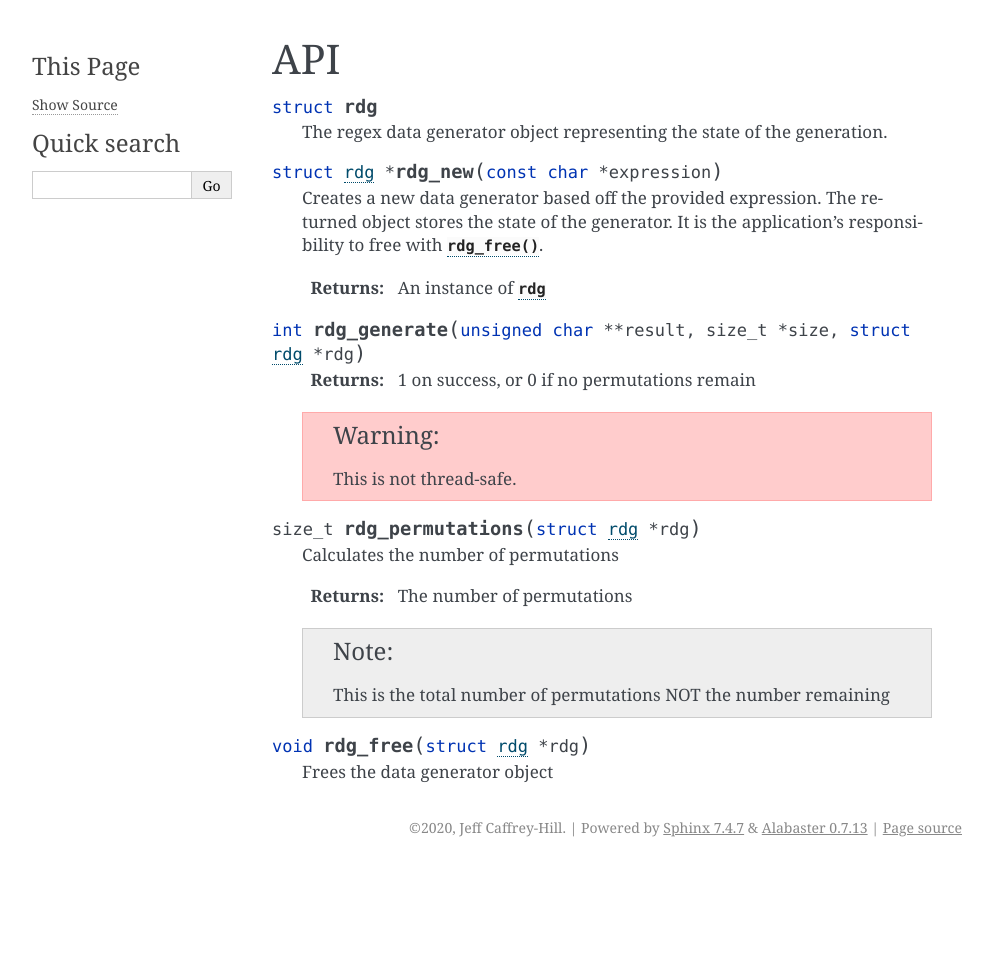
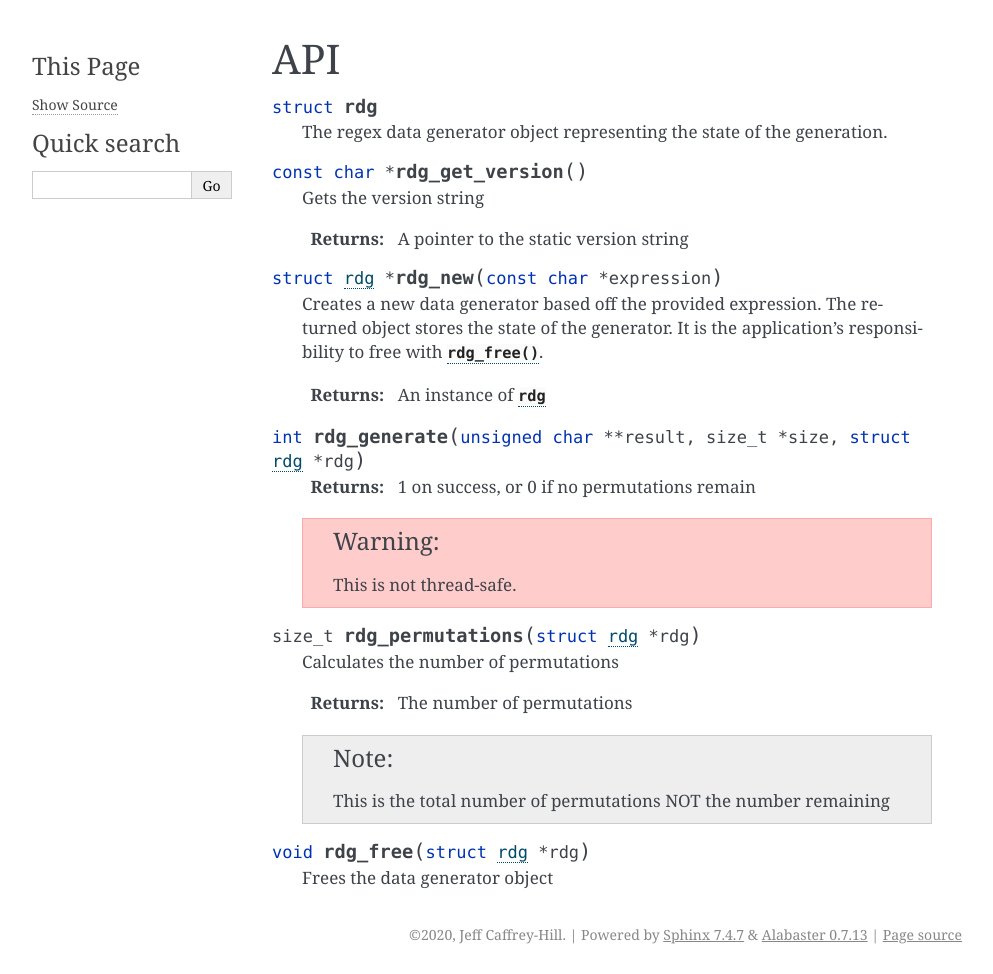
Before and after one commit to ReverentEngineer/rdg, a Sphinx documentation site: the page built from doc/sphinx/api.rst, in a window 1280 px wide. Shown: the whole page, without its empty margins (148-1141 px from the left). Built offline with Sphinx 7.4.7, drawn with Linux system fonts in a browser that asks for light colours; before the commit the page ends 900 px from its top, so only the background shows below that.

Commit message:
Add rdg_get_version()

```diff
--- a/doc/sphinx/api.rst
+++ b/doc/sphinx/api.rst
@@ -4,6 +4,12 @@ API
 .. c:struct:: rdg
 
    The regex data generator object representing the state of the generation.
+
+.. c:function:: const char* rdg_get_version()
+
+    Gets the version string
+
+    :returns: A pointer to the static version string
 
 .. c:function:: struct rdg* rdg_new(const char *expression)
 
```
Also changed, not shown: 4 other files.
